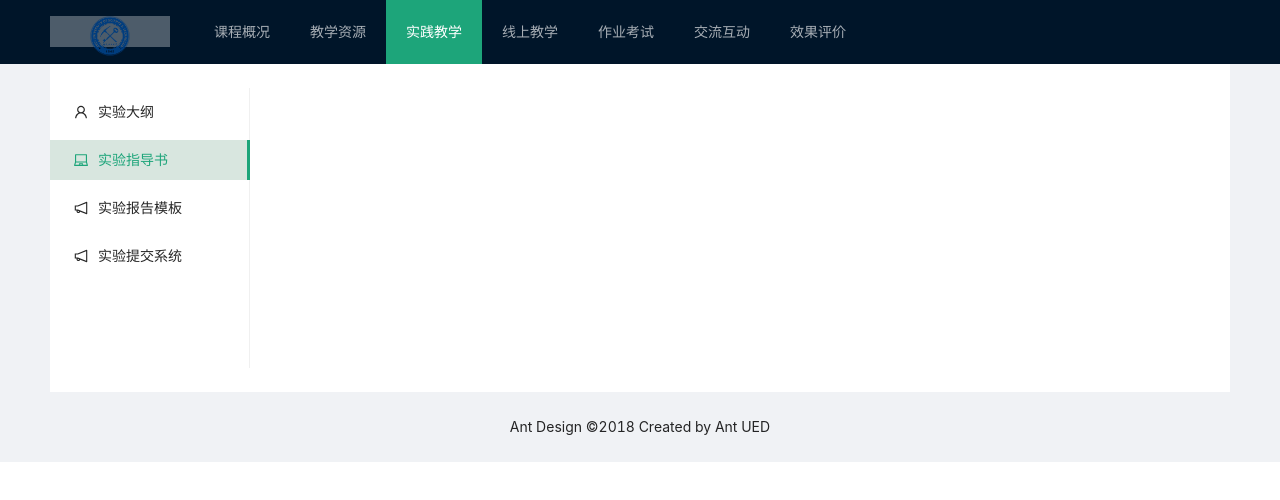
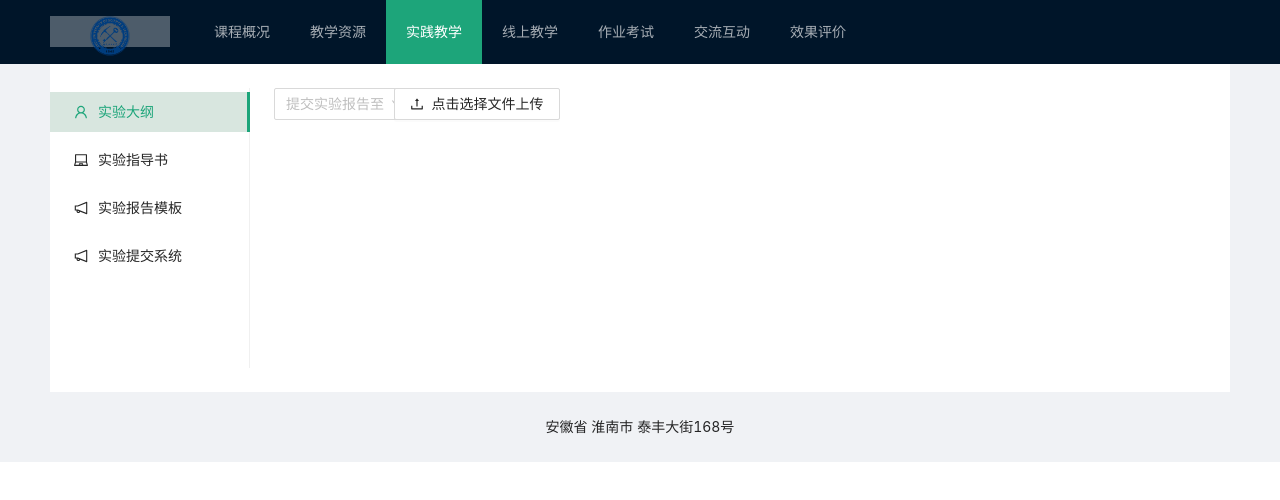
Before and after one commit to Duanhuihui/my-app-ts, a React (Create React App) app: page /practi/summit in a window 1280 px wide. Shown: the top 500 px of the page. Built offline with nearby package versions, Linux system fonts and the light colour scheme; no server answers.

Commit message:
新增上传文件设置，实践教学列表可以添加标签，使用收藏，下载功能，详情页展示PDF详情

```diff
--- a/src/App.tsx
+++ b/src/App.tsx
@@ -67,7 +67,7 @@ class App extends React.Component<any,any>{
                       <Route path="/evalut" component={EvaluationGrid}/>
                       <Redirect from='/' to='/course' />
                     </Switch>
-                <Footer style={{ textAlign: 'center' }}>Ant Design ©2018 Created by Ant UED</Footer>
+                <Footer style={{ textAlign: 'center' }}>安徽省 淮南市 泰丰大街168号</Footer>
               </Layout>
 }
 }
--- a/src/components/3Practice/pages/line.tsx
+++ b/src/components/3Practice/pages/line.tsx
@@ -1,6 +1,7 @@
 import { Component } from 'react'
-import { List } from 'antd';
+import { List,Tag ,Button } from 'antd';
 import {Link} from 'react-router-dom'
+import {DownloadOutlined,HeartOutlined} from '@ant-design/icons';
 
 export default class Line  extends Component {
      data=[
@@ -20,7 +21,11 @@ export default class Line  extends Component {
                     console.log(page);
                   },pageSize: 10}}
                 dataSource={this.data}
-                renderItem={item => <List.Item><Link to='/practi/linedetail'>{item}</Link></List.Item>}
+                renderItem={item =>
+                <List.Item actions={[<Button key="list-loadmore-edit" size={"small"} icon={<HeartOutlined/>}>收藏</Button>, <Button key="list-loadmore-more" size={"small"} icon={<DownloadOutlined/>}>下载</Button>]}>
+                    <Link to='/practi/linede'><Tag color="#f50">PDF</Tag>{item}</Link>
+
+                </List.Item>}
                 />
             </div>
         )
--- a/src/components/3Practice/pages/lineDetail.tsx
+++ b/src/components/3Practice/pages/lineDetail.tsx
@@ -4,12 +4,11 @@ import './pages.less'
 import {ArrowLeftOutlined,DownloadOutlined,HeartOutlined} from '@ant-design/icons';
 
 
+
 export default  class LineDetail extends React.Component<any,any> {
 
     goBack=()=>{
-        // const history = useHistory();
         this.props.history.go(-1)
-        // history.replace('/practi')
         console.log(this.props);
 
     }
@@ -27,10 +26,13 @@ export default  class LineDetail extends React.Component<any,any> {
                 </Row>
                 <Divider plain>Racing car sprays burning fuel into crowd.</Divider>
                 <Row>
-                细节部分
+                <iframe
+                title="This is a unique title"
+                src="http://localhost:3000/file/estore.docx"
+            // src="C:\\Users\\Lenovo\\Desktop\\react-demo\\my-app-ts\\src\\file\\estore.docx"
+                style={{ width: "100%",border: 0,height: 1200}}
+                />
                 </Row>
-
-
             </div>
         )
     }
--- /dev/null
+++ b/src/components/3Practice/pages/summit.tsx
@@ -0,0 +1,34 @@
+import { Component } from 'react'
+import { Upload, message, Button,Row,Col,Select   } from 'antd';
+import {Link} from 'react-router-dom'
+import {UploadOutlined} from '@ant-design/icons';
+
+const { Option } = Select;
+export default class Summit  extends Component {
+
+
+    render() {
+        return (
+            <div>
+                <Row gutter={24}>
+                    <Col span={3}>
+
+                        <Select
+                            showSearch
+                            style={{ width: "auto" }}
+                            placeholder="提交实验报告至"
+                            optionFilterProp="children"
+                        >
+                            <Option value="jack">Jack</Option>
+                            <Option value="lucy">Lucy</Option>
+                            <Option value="tom">Tom</Option>
+                        </Select>
+                    </Col>
+                    <Col span={8}>
+                        <Upload > <Button icon={<UploadOutlined />}>点击选择文件上传</Button> </Upload>
+                    </Col>
+                </Row>
+            </div>
+        )
+    }
+}
--- a/src/components/3Practice/practiceGrid.tsx
+++ b/src/components/3Practice/practiceGrid.tsx
@@ -4,11 +4,12 @@ import { UserOutlined, LaptopOutlined, NotificationOutlined } from '@ant-design/
 import {Link,Switch,Route} from 'react-router-dom'
 import Line from 'components/3Practice/pages/line'
 import LineDetail from 'components/3Practice/pages/lineDetail'
+import Summit from 'components/3Practice/pages/summit'
 import './grid.less'
 
 const { Content, Sider } = Layout;
 
-class PracticeGrid extends React.Component{
+class PracticeGrid extends React.Component<any,any>{
   constructor(props:any){
     super(props)
     this.state={
@@ -16,6 +17,7 @@ class PracticeGrid extends React.Component{
     }
   }
     render(){
+      const {history} = this.props
         return <>
         <Layout>
     <Content style={{ padding: '0 50px' }}>
@@ -23,20 +25,22 @@ class PracticeGrid extends React.Component{
         <Sider className="site-layout-background" width={200}>
           <Menu
             mode="inline"
-            defaultSelectedKeys={['sub2']}
-            defaultOpenKeys={['sub2']}
+            defaultSelectedKeys={["practi/outlin"]}
+            //selectedKeys={[history.location.pathname.substring(1,14)]}
             style={{ height: '100%' }}
+            onClick={()=>{console.log(history.location.pathname.substring(1,14))}}
           >
-            <Menu.Item key="sub1" icon={<UserOutlined />} title="实验大纲"><Link to='/practi/line'>实验大纲</Link></Menu.Item>
-            <Menu.Item key="sub2" icon={<LaptopOutlined />} title="实验指导书">实验指导书</Menu.Item>
-            <Menu.Item key="sub3" icon={<NotificationOutlined />} title="实验报告模板">实验报告模板</Menu.Item>
-            <Menu.Item key="sub4" icon={<NotificationOutlined />} title="实验提交系统">实验提交系统</Menu.Item>
+            <Menu.Item key="practi/outlin" icon={<UserOutlined />} title="实验大纲"><Link to='/practi/outlin'>实验大纲</Link></Menu.Item>
+            <Menu.Item key="practi/linede" icon={<LaptopOutlined />} title="实验指导书"><Link to='/practi/outlin'>实验指导书</Link></Menu.Item>
+            <Menu.Item key="sub3" icon={<NotificationOutlined />} title="实验报告模板"><Link to='/practi/outlin'>实验报告模板</Link></Menu.Item>
+            <Menu.Item key="sub4" icon={<NotificationOutlined />} title="实验提交系统"><Link to='/practi/summit'>实验提交系统</Link></Menu.Item>
           </Menu>
         </Sider>
         <Content style={{ padding: '0 24px', minHeight: 280 }}>
           <Switch>
-            <Route  path='/practi/line' component={Line}></Route>
-            <Route exact={true} path='/practi/linedetail' component={LineDetail}></Route>
+            <Route path='/practi/outlin' component={Line}></Route>
+            <Route path='/practi/linede' component={LineDetail}></Route>
+            <Route path='/practi/summit' component={Summit}></Route>
           </Switch>
         </Content>
       </Layout>
```
Also changed, not shown: 2 other files (tests, documents, lock files or other folders).
